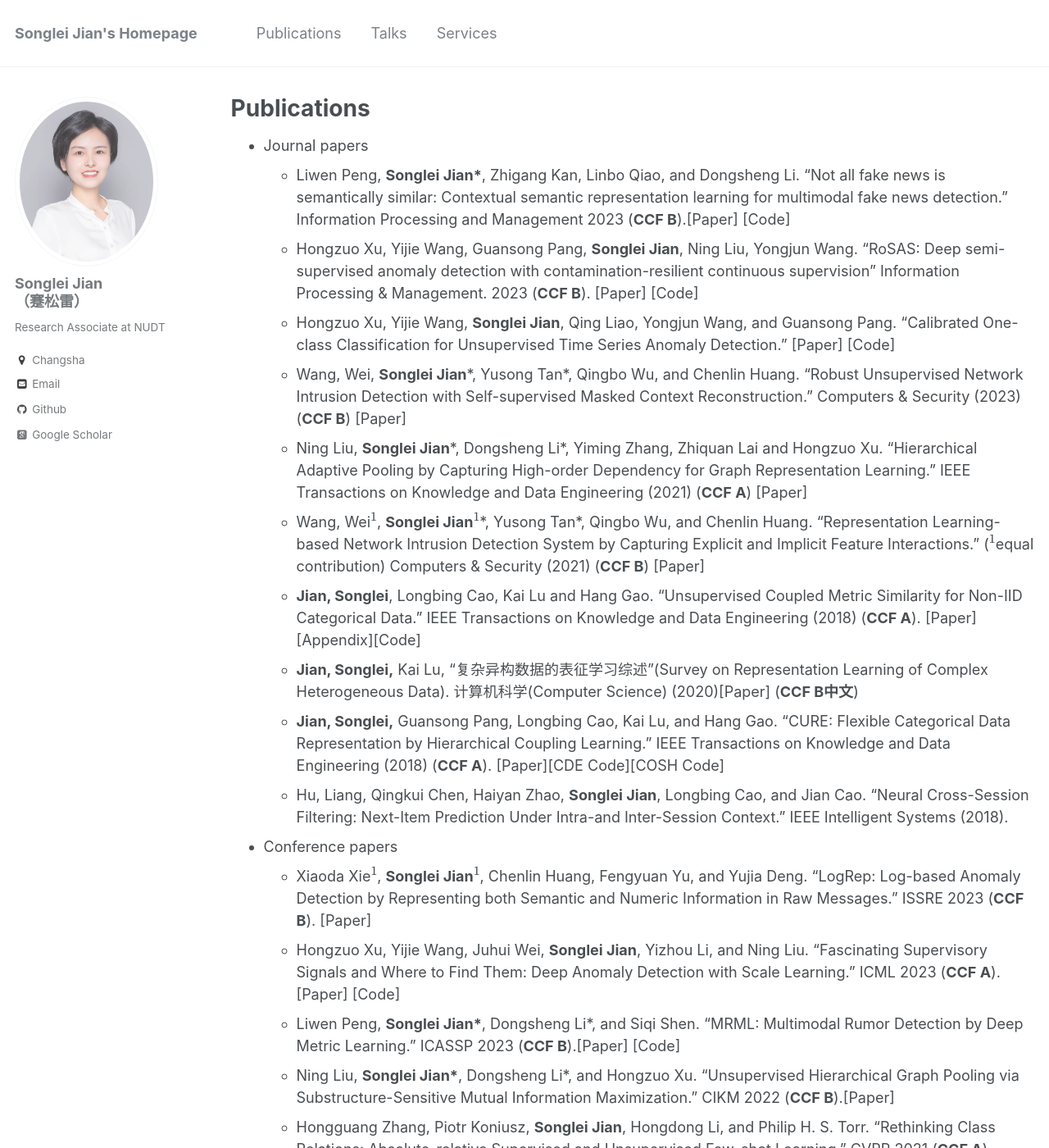
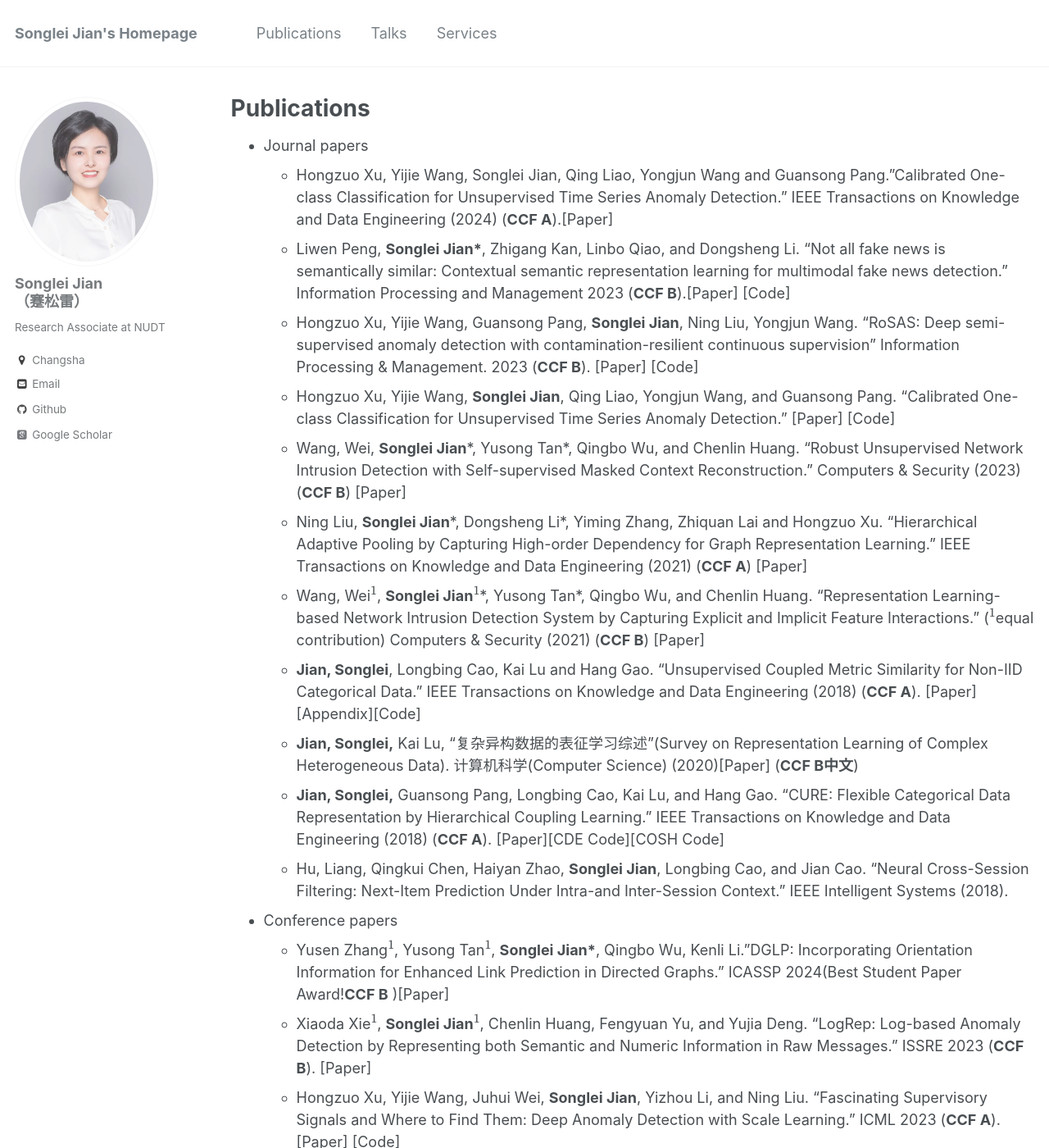
Before and after one commit to jiansonglei/jiansonglei.github.io, a Jekyll site: the page built from _pages/publications.md, in a window 1280 px wide and 1400 px high. Shown: the whole window at 82% size. Built offline with Jekyll 4.4.1, drawn with Linux system fonts in a browser that asks for light colours; some web fonts are replaced; formulas are drawn with MathJax 3; a script that is not in the unit is left out.

Commit message:
UPDATE PAPER

```diff
--- a/_pages/publications.md
+++ b/_pages/publications.md
@@ -12,6 +12,7 @@ author_profile: true
 
 {% include base_path %}
 * Journal papers
+  * Hongzuo Xu, Yijie Wang, Songlei Jian, Qing Liao, Yongjun Wang and Guansong Pang."Calibrated One-class Classification for Unsupervised Time Series Anomaly Detection." IEEE Transactions on Knowledge and Data Engineering  (2024) (**CCF A**).[[Paper]](http://jiansonglei.github.io/files/24COUTA.pdf)
   * Liwen Peng, **Songlei Jian\***, Zhigang Kan, Linbo Qiao, and Dongsheng Li. "Not all fake news is semantically similar: Contextual semantic representation learning for multimodal fake news detection." Information Processing and Management 2023 (**CCF B**).[[Paper]](http://jiansonglei.github.io/files/IPM_FND.pdf)  [[Code]](https://github.com/plw-study/CSFND)
   * Hongzuo Xu, Yijie Wang, Guansong Pang, **Songlei Jian**, Ning Liu, Yongjun Wang. “RoSAS: Deep semi-supervised anomaly detection with contamination-resilient continuous supervision” Information Processing & Management. 2023 (**CCF B**). [[Paper]](https://arxiv.org/abs/2307.13239) [[Code]](https://github.com/xuhongzuo/rosas)
   * Hongzuo Xu,  Yijie Wang, **Songlei Jian**, Qing Liao, Yongjun Wang, and Guansong Pang. "Calibrated One-class Classification for Unsupervised Time Series Anomaly Detection."  [[Paper]](https://arxiv.org/abs/2207.12201)  [[Code]](https://github.com/xuhongzuo/couta)
@@ -24,6 +25,7 @@ author_profile: true
   * Hu, Liang, Qingkui Chen, Haiyan Zhao, **Songlei Jian**, Longbing Cao, and Jian Cao. "Neural Cross-Session Filtering: Next-Item Prediction Under Intra-and Inter-Session Context." IEEE Intelligent Systems (2018).
 
 * Conference papers
+  * Yusen Zhang$^{1}$, Yusong Tan$^{1}$, **Songlei Jian\***, Qingbo Wu, Kenli Li."DGLP: Incorporating Orientation Information for Enhanced Link Prediction in Directed Graphs." ICASSP 2024(Best Student Paper Award!**CCF B** )[[Paper]](http://jiansonglei.github.io/files/24ICASSP.pdf)
   * Xiaoda Xie$^{1}$,  **Songlei Jian**$^{1}$, Chenlin Huang, Fengyuan Yu, and Yujia Deng. "LogRep: Log-based Anomaly Detection by
 Representing both Semantic and Numeric Information in Raw Messages." ISSRE 2023 (**CCF B**). [[Paper]](http://jiansonglei.github.io/files/LogRep_ISSRE.pdf)
   * Hongzuo Xu,  Yijie Wang, Juhui Wei, **Songlei Jian**, Yizhou Li, and Ning Liu. "Fascinating Supervisory Signals and Where to Find Them: Deep Anomaly Detection with Scale Learning." ICML 2023 (**CCF A**). [[Paper]](http://jiansonglei.github.io/files/icml2023.pdf)  [[Code]](https://github.com/xuhongzuo/scale-learning)
```
Also changed, not shown: 2 other files.
